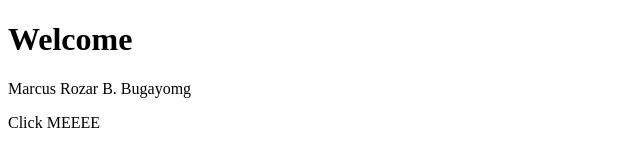
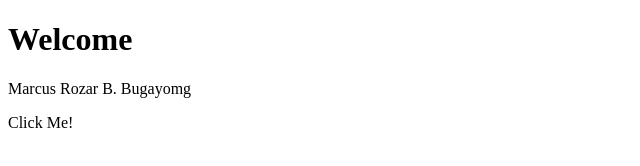
Before and after one commit to mrbb06-tech/Bugayong, a plain HTML site: page index.html in a window 1280 px wide. Shown: the full height of the page, 0-640 px from the left. Drawn offline with Linux system fonts and the light colour scheme.

Commit message:
message for conflict

```diff
--- a/index.html
+++ b/index.html
@@ -8,6 +8,6 @@
 <body>
     <h1>Welcome</h1>
     <p>Marcus Rozar B. Bugayomg</p>
-    <p>Click MEEEE</p>
+    <p>Click Me!</p>
 </body>
 </html>
```
